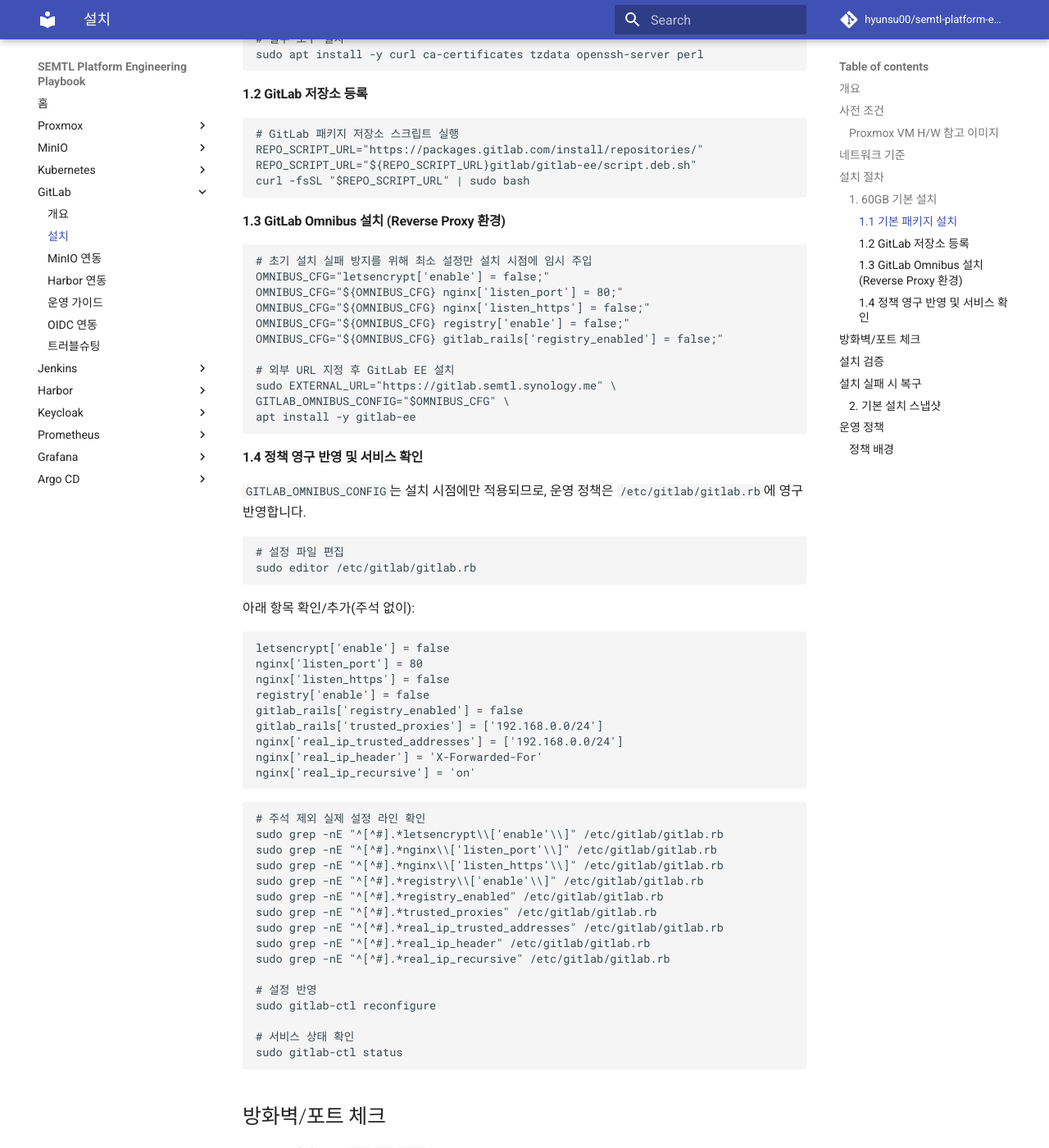
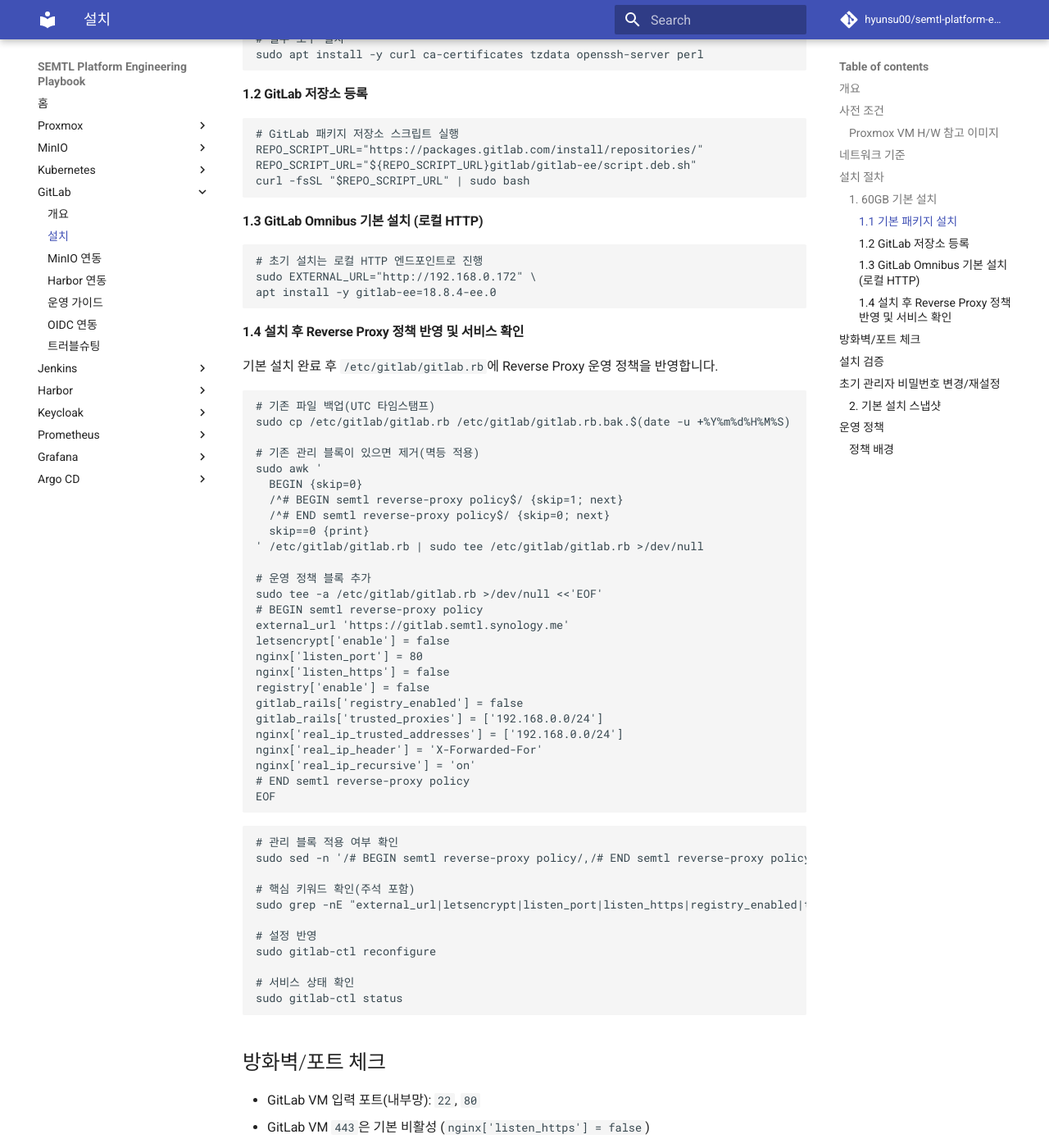
Before and after one commit to hyunsu00/semtl-platform-engineering-playbook, an MkDocs documentation site: the page built from docs/gitlab/installation.md, in a window 1280 px wide and 1400 px high, scrolled down 1416 px. Shown: the whole window at 82% size. Built offline with MkDocs 1.6.1 and Material for MkDocs 9.7.7, drawn with Linux system fonts in a browser that asks for light colours; comment, search, counter and statistics services are not loaded; some of the changed text lies outside the part shown.

Commit message:
docs: gitlab 프록시 설치 절차와 minio 버전 고정 가이드 반영

````diff
--- a/docs/gitlab/installation.md
+++ b/docs/gitlab/installation.md
@@ -50,35 +50,34 @@
 curl -fsSL "$REPO_SCRIPT_URL" | sudo bash
 ```
 
-#### 1.3 GitLab Omnibus 설치 (Reverse Proxy 환경)
+#### 1.3 GitLab Omnibus 기본 설치 (로컬 HTTP)
 
 ```bash
-# 초기 설치 실패 방지를 위해 최소 설정만 설치 시점에 임시 주입
-OMNIBUS_CFG="letsencrypt['enable'] = false;"
-OMNIBUS_CFG="${OMNIBUS_CFG} nginx['listen_port'] = 80;"
-OMNIBUS_CFG="${OMNIBUS_CFG} nginx['listen_https'] = false;"
-OMNIBUS_CFG="${OMNIBUS_CFG} registry['enable'] = false;"
-OMNIBUS_CFG="${OMNIBUS_CFG} gitlab_rails['registry_enabled'] = false;"
-
-# 외부 URL 지정 후 GitLab EE 설치
-sudo EXTERNAL_URL="https://gitlab.semtl.synology.me" \
-GITLAB_OMNIBUS_CONFIG="$OMNIBUS_CFG" \
-apt install -y gitlab-ee
+# 초기 설치는 로컬 HTTP 엔드포인트로 진행
+sudo EXTERNAL_URL="http://192.168.0.172" \
+apt install -y gitlab-ee=18.8.4-ee.0
 ```
 
-#### 1.4 정책 영구 반영 및 서비스 확인
+#### 1.4 설치 후 Reverse Proxy 정책 반영 및 서비스 확인
 
-`GITLAB_OMNIBUS_CONFIG`는 설치 시점에만 적용되므로,
-운영 정책은 `/etc/gitlab/gitlab.rb`에 영구 반영합니다.
+기본 설치 완료 후 `/etc/gitlab/gitlab.rb`에 Reverse Proxy 운영 정책을 반영합니다.
 
 ```bash
-# 설정 파일 편집
-sudo editor /etc/gitlab/gitlab.rb
-```
+# 기존 파일 백업(UTC 타임스탬프)
+sudo cp /etc/gitlab/gitlab.rb /etc/gitlab/gitlab.rb.bak.$(date -u +%Y%m%d%H%M%S)
 
-아래 항목 확인/추가(주석 없이):
+# 기존 관리 블록이 있으면 제거(멱등 적용)
+sudo awk '
+  BEGIN {skip=0}
+  /^# BEGIN semtl reverse-proxy policy$/ {skip=1; next}
+  /^# END semtl reverse-proxy policy$/ {skip=0; next}
+  skip==0 {print}
+' /etc/gitlab/gitlab.rb | sudo tee /etc/gitlab/gitlab.rb >/dev/null
 
-```ruby
+# 운영 정책 블록 추가
+sudo tee -a /etc/gitlab/gitlab.rb >/dev/null <<'EOF'
+# BEGIN semtl reverse-proxy policy
+external_url 'https://gitlab.semtl.synology.me'
 letsencrypt['enable'] = false
 nginx['listen_port'] = 80
 nginx['listen_https'] = false
@@ -88,19 +87,16 @@
 nginx['real_ip_trusted_addresses'] = ['192.168.0.0/24']
 nginx['real_ip_header'] = 'X-Forwarded-For'
 nginx['real_ip_recursive'] = 'on'
+# END semtl reverse-proxy policy
+EOF
 ```
 
 ```bash
-# 주석 제외 실제 설정 라인 확인
-sudo grep -nE "^[^#].*letsencrypt\\['enable'\\]" /etc/gitlab/gitlab.rb
-sudo grep -nE "^[^#].*nginx\\['listen_port'\\]" /etc/gitlab/gitlab.rb
-sudo grep -nE "^[^#].*nginx\\['listen_https'\\]" /etc/gitlab/gitlab.rb
-sudo grep -nE "^[^#].*registry\\['enable'\\]" /etc/gitlab/gitlab.rb
-sudo grep -nE "^[^#].*registry_enabled" /etc/gitlab/gitlab.rb
-sudo grep -nE "^[^#].*trusted_proxies" /etc/gitlab/gitlab.rb
-sudo grep -nE "^[^#].*real_ip_trusted_addresses" /etc/gitlab/gitlab.rb
-sudo grep -nE "^[^#].*real_ip_header" /etc/gitlab/gitlab.rb
-sudo grep -nE "^[^#].*real_ip_recursive" /etc/gitlab/gitlab.rb
+# 관리 블록 적용 여부 확인
+sudo sed -n '/# BEGIN semtl reverse-proxy policy/,/# END semtl reverse-proxy policy/p' /etc/gitlab/gitlab.rb
+
+# 핵심 키워드 확인(주석 포함)
+sudo grep -nE "external_url|letsencrypt|listen_port|listen_https|registry_enabled|trusted_proxies|real_ip_" /etc/gitlab/gitlab.rb
 
 # 설정 반영
 sudo gitlab-ctl reconfigure
@@ -111,8 +107,16 @@
 
 ## 방화벽/포트 체크
 
-- VM 입력 포트: `22`, `80`, `443`
-- Reverse Proxy 경유 시 외부는 `443`만 개방 가능
+- GitLab VM 입력 포트(내부망): `22`, `80`
+- GitLab VM `443`은 기본 비활성 (`nginx['listen_https'] = false`)
+- Synology Reverse Proxy 입력 포트(외부/내부 공통): `443`
+- Reverse Proxy 경유 시 사용자 접속 URL은 `https://gitlab.semtl.synology.me`만 사용
+
+직접 IP 접속 동작 참고:
+
+- `http://192.168.0.172`로 접속해도 `external_url` 정책에 따라 HTTPS 경로로 리다이렉트될 수 있음
+- `https://192.168.0.172` 직접 접속은 인증서/SAN 불일치 또는 VM 443 비활성으로 실패 가능
+- 운영 검증은 반드시 도메인 URL(`https://gitlab.semtl.synology.me`) 기준으로 수행
 
 ## 설치 검증
 
@@ -126,62 +130,60 @@
 # GitLab 내부 상태 점검
 sudo gitlab-rake gitlab:check
 
-# 초기 root 비밀번호 확인(최초 1회)
+# 설치 버전 확인
+sudo gitlab-rake gitlab:env:info | sed -n '1,120p'
+
+# (선택) 초기 root 비밀번호 확인(파일이 남아있는 경우에만)
 sudo cat /etc/gitlab/initial_root_password
 ```
+
+## 초기 관리자 비밀번호 변경/재설정
+
+초기 로그인 후 `root` 비밀번호는 즉시 변경합니다.
+
+`/etc/gitlab/initial_root_password`가 비어 있거나 파일이 제거된 경우에도
+아래 명령으로 `root` 비밀번호를 재설정할 수 있습니다.
+
+```bash
+# (선택) 비밀번호 길이 정책 키 확인
+sudo gitlab-rails runner "s=ApplicationSetting.current; p s.attributes.keys.grep(/password|length/)"
+
+# (선택) 최소 비밀번호 길이 변경(예: 8)
+sudo gitlab-rails runner "s=ApplicationSetting.current; s.update!(minimum_password_length: 8); puts s.minimum_password_length"
+
+# root 비밀번호 재설정(새 비밀번호 2회 입력)
+sudo gitlab-rake "gitlab:password:reset[root]"
+```
+
+보안 운영 권장:
+
+- 초기 비밀번호는 평문으로 보관하지 않음
+- 비밀번호 변경 후 `/etc/gitlab/initial_root_password` 파일은 삭제 여부 확인
 
 검증 기준:
 
 - GitLab 로그인 페이지 응답
 - `gitlab-ctl status`에서 주요 서비스가 `run`
-- 초기 root 계정으로 로그인 가능
-
-## 설치 실패 시 복구
-
-아래 에러가 발생한 경우:
-
-- `Validation failed, unable to request certificate`
-- `dpkg returned an error code (1)`
-- `ruby_block[wait for node-exporter service socket]` 단계에서 장시간 대기
-
-다음 순서로 복구합니다.
-
-```bash
-# runit supervisor 상태 확인(node-exporter 대기 이슈 원인 점검)
-sudo systemctl status gitlab-runsvdir
-
-# gitlab-runsvdir가 failed면 재기동
-sudo systemctl restart gitlab-runsvdir
-
-# 설정 파일 편집
-sudo editor /etc/gitlab/gitlab.rb
-
-# 아래 항목 확인/추가
-# letsencrypt['enable'] = false
-# nginx['listen_port'] = 80
-# nginx['listen_https'] = false
-# registry['enable'] = false
-# gitlab_rails['registry_enabled'] = false
-# gitlab_rails['trusted_proxies'] = ['192.168.0.0/24']
-# nginx['real_ip_trusted_addresses'] = ['192.168.0.0/24']
-# nginx['real_ip_header'] = 'X-Forwarded-For'
-# nginx['real_ip_recursive'] = 'on'
-
-# dpkg 미완료 상태 복구
-sudo dpkg --configure -a
-
-# 설정 반영
-sudo gitlab-ctl reconfigure
-```
-
-`gitlab-runsvdir`가 `failed` 상태면 runit 서비스(supervise)가 생성되지 않아
-`node-exporter` 소켓 대기 단계에서 멈춘 것처럼 보일 수 있습니다.
+- root 계정 로그인 또는 비밀번호 재설정 가능
 
 ### 2. 기본 설치 스냅샷
 
-- 시점: `60GB` 기본 설치 + 초기 로그인 + Registry 비활성 적용 완료 후
-- Proxmox: `Snapshots > Take Snapshot`
-- 권장 이름: `BASE-GitLab-60G-Install-v1`
+- 시점: `60GB` 기본 설치 + Reverse Proxy 정책 반영 + `reconfigure`/로그인 검증 완료 후
+- Proxmox에서 GitLab VM 선택
+- `Snapshots > Take Snapshot` 실행
+- 권장 이름: `gitlab-install-clean-v1`
+- 설명 예시:
+  ```text
+  [설치]
+  - gitlab-ee : 18.8.4
+  - external_url : https://gitlab.semtl.synology.me
+  - reverse proxy : synology(443) -> gitlab vm(80)
+  - letsencrypt : disabled
+  - registry : disabled
+  - ID : root
+  - PW : 패스워드(로그인 직후 변경)
+  ```
+- `Include RAM`은 비활성화(권장)
 
 설치 후 연동 작업은 별도 문서에서 진행합니다.
 
````
Also changed, not shown: docs/minio/installation.md (+26 -5 lines).
